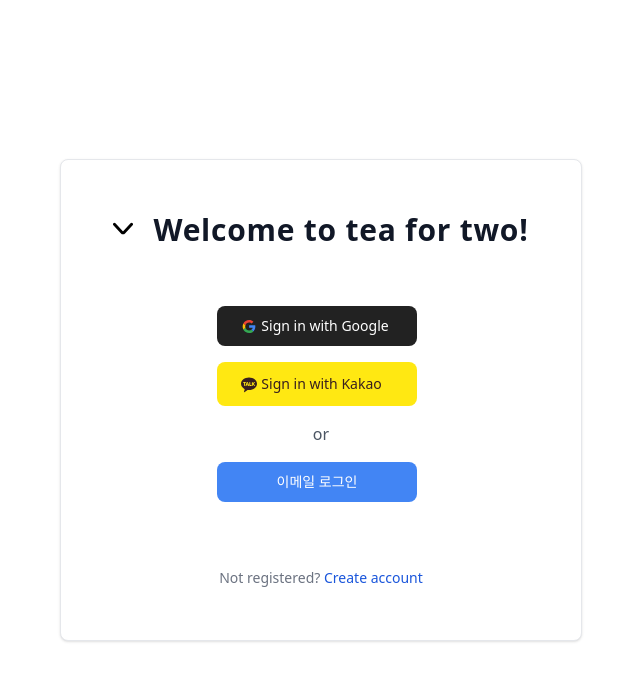
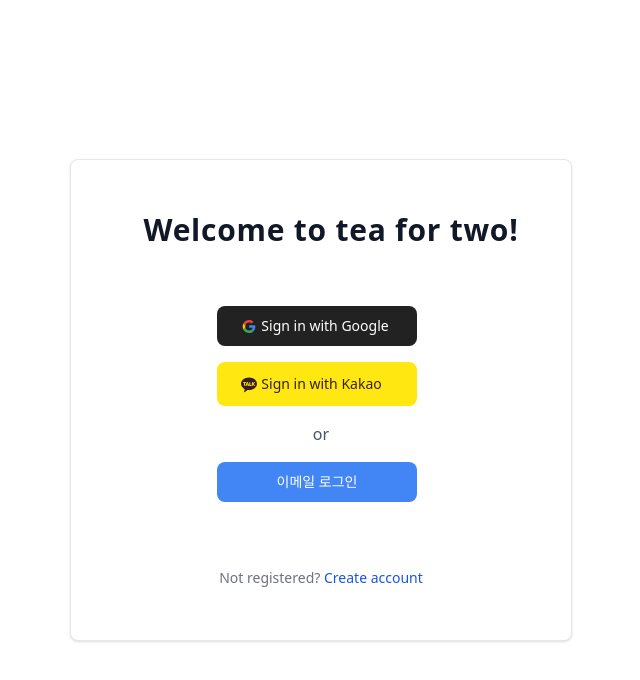
Before and after one commit to 42Seoul-Tea42/frontend, a Next.js app: page /auth/login in a window 1280 px wide. Shown: the top 680 px of the page, without its empty margins (319-959 px from the left). Built offline with nearby package versions, Linux system fonts and the light colour scheme.

Commit message:
style email toggle view 상태에 따라 hidden 처리
- 방향을 바꾸는 동작에서 hidden 처리로 변경

```diff
--- a/app/auth/login/page.tsx
+++ b/app/auth/login/page.tsx
@@ -17,8 +17,10 @@ const LoginPage: React.FC = () => {
   return (
     <div className="flex items-center justify-center w-full h-screen">
       <div className="max-w-100 min-w-96 min-h-96 flex flex-col text-center items-center justify-center bg-white border border-gray-200 rounded-lg shadow sm:p-6 md:p-8 dark:bg-gray-800 dark:border-gray-700">
-        <div className="flex flex-row ml-5 mr-5 mt-5">
-          <ToggleEmailFormButton handle={toggle} state={emailFormView} />
+        <div className="flex flex-row items-end ml-5 mr-5 mt-5">
+          <div className={`${emailFormView ? '' : 'hidden'}`}>
+            <ToggleEmailFormButton handle={toggle} state={emailFormView} />
+          </div>
           <h5 className="tracking-wide text-3xl ml-5 min-w-80 font-semibold text-gray-900 dark:text-white flex-grow">
             Welcome to tea for two!
           </h5>
```
